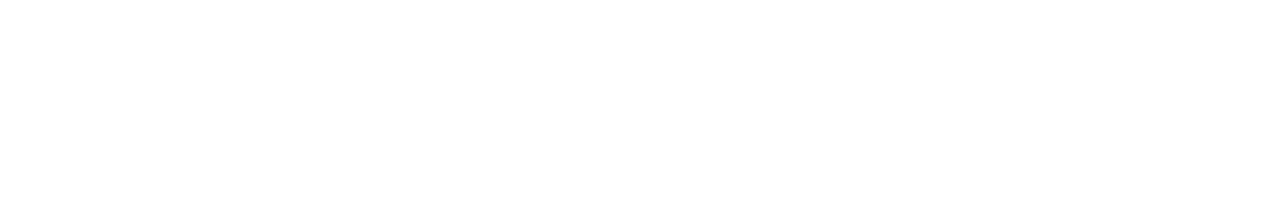
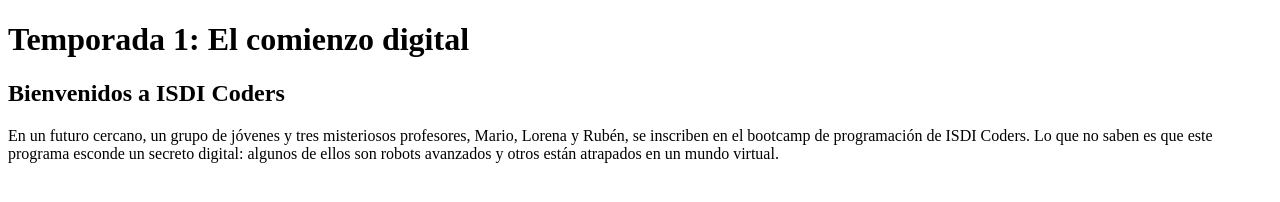
Before and after one commit to MelaMaluenda/202309-w4ch1-mela-maluenda, a plain HTML site: page season01.html in a window 1280 px wide. Drawn offline with Linux system fonts and the light colour scheme.

Commit message:
Add the title and synopsis of season1 episode1

```diff
--- a/season01.html
+++ b/season01.html
@@ -10,7 +10,17 @@
 </head>
 
 <body>
-
+  <header>
+    <h1>Temporada 1: El comienzo digital</h1>
+  </header>
+  <main>
+    <article>
+      <h2>Bienvenidos a ISDI Coders</h2>
+      <p>En un futuro cercano, un grupo de jóvenes y tres misteriosos profesores, Mario, Lorena y Rubén, se inscriben en
+        el bootcamp de programación de ISDI Coders. Lo que no saben es que este programa esconde un secreto digital:
+        algunos de ellos son robots avanzados y otros están atrapados en un mundo virtual.</p>
+    </article>
+  </main>
 </body>
 
 </html>
```
